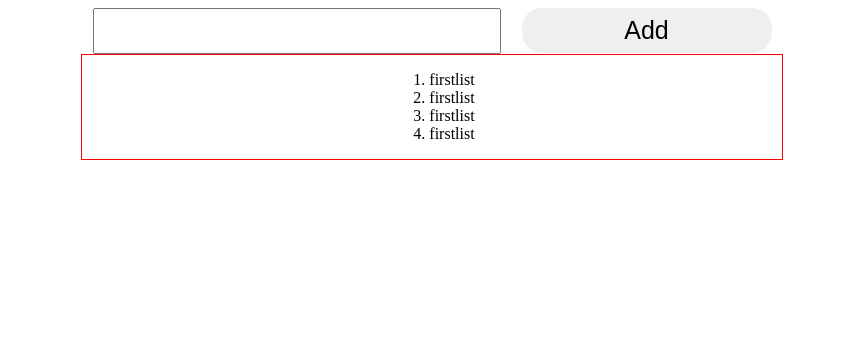
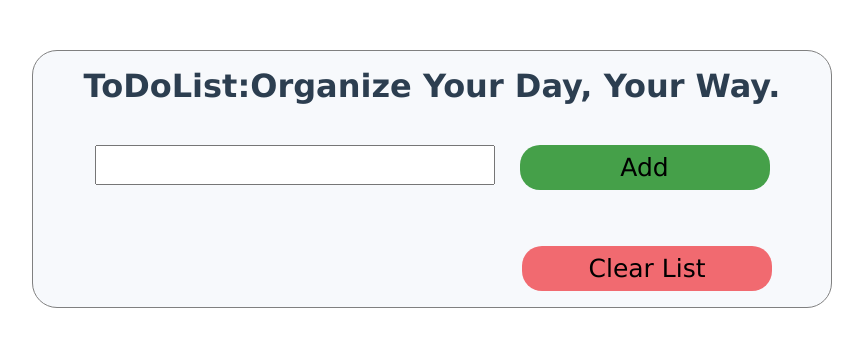
Before and after one commit to sk-adi/jsProjects, a plain HTML site: page ToDoList/index.html in a window 1280 px wide. Shown: the whole page, without its empty margins (208-1071 px from the left). Drawn offline with Linux system fonts and the light colour scheme.

Commit message:
completed basic version of my todolist project

```diff
--- a/ToDoList/index.html
+++ b/ToDoList/index.html
@@ -10,6 +10,9 @@
 
 <body>
     <div class="container">
+        <div class="heading">
+            <h1>ToDoList:Organize Your Day, Your Way.</h1>
+        </div>
         <div class="addItem">
             <div class="inputarea">
                 <input type="text" name="enter item" id="item">
@@ -19,12 +22,11 @@
             </div>
         </div>
         <div class="list">
-            <ul>
-                <li>firstlist</li>
-                <li>firstlist</li>
-                <li>firstlist</li>
-                <li>firstlist</li>
+            <ul id="thelist">
             </ul>
+        </div>
+        <div class="clear">
+            <button id="clearList">Clear List</button>
         </div>
         <script src="script.js"></script>
     </div>
--- a/ToDoList/script.js
+++ b/ToDoList/script.js
@@ -1,12 +1,43 @@
-const item=document.getElementById('item')
-const add=document.getElementById('add')
+const item = document.getElementById('item')
+const add = document.getElementById('add')
+const clearList=document.getElementById("clearList")
+const thelist=document.getElementById("thelist")
 
-let myList=[]
-add.addEventListener("click",()=>{
-    addeditem=item.value
+
+const myList = []
+add.addEventListener("click", () => {
+    addeditem = item.value
     myList.push(addeditem)
-    alert(addeditem)
     console.log(addeditem)
+    addingelement()
 })
 
-console.log(myList)
+
+function addingelement(){
+
+    const parel = document.getElementById('thelist')
+    let newel = document.createElement('li')
+    newel.textContent=myList.at(-1).trim()
+    parel.append(newel)
+    item.value=''
+
+}
+
+
+clearList.addEventListener('click',()=>{
+    while (thelist.firstChild){
+        thelist.removeChild(thelist.firstChild)
+    }
+
+    myList=[]
+})
+
+
+document.addEventListener('keydown',(event)=>{
+    if(event.key==='Enter'){
+        addeditem = item.value
+        myList.push(addeditem)
+        console.log(addeditem)
+        addingelement()
+    }
+})
--- a/ToDoList/style.css
+++ b/ToDoList/style.css
@@ -1,3 +1,30 @@
+*{
+    margin: 0;
+    padding: 0;
+    box-sizing: border-box;
+
+}
+
+.container{
+    margin-top: 50px;
+
+    margin-left: auto;
+    margin-right: auto;
+    width: 800px;
+    height: auto;
+    border-radius: 25px;
+    border: 1px solid grey;
+    background-color: #F7F9FC;
+    font-family: 'Lucida Sans', 'Lucida Sans Regular', 'Lucida Grande', 'Lucida Sans Unicode', Geneva, Verdana, sans-serif;
+}
+
+.heading{
+    text-align: center;
+    color: #2C3E50 ;
+    margin-bottom: 2.5rem;
+    margin-top: 1rem;
+}
+
 .addItem{
     display: flex;
     justify-content: space-around;
@@ -5,6 +32,7 @@
     width: 700px;
     margin-left: auto;
     margin-right: auto;
+
 }
 
 #add{
@@ -13,6 +41,10 @@
     border-radius: 20px;
     border: none;
     font-size: 25px;
+    background-color: #45A049;
+    color: black;
+    font-family: 'Lucida Sans', 'Lucida Sans Regular', 'Lucida Grande', 'Lucida Sans Unicode', Geneva, Verdana, sans-serif;
+
 }
 
 #item{
@@ -20,15 +52,46 @@
     height: 40px;
 }
 
+
 .list{
     display: flex;
-    justify-content: center;
-    width: 700px;
+    justify-content: left;
+    width: 600px;
     margin-left: auto;
     margin-right: auto;
-    border: 1px solid red;
+    color: black;
 }
+
+.thelist{
+    width: 700px;
+}
+
 
 ul{
     list-style-type: decimal;
 }
+
+
+.clear{
+    display: flex;
+    justify-content: end;
+    align-items: end;
+    width: 700px;
+    margin-left: auto;
+    margin-right: auto;
+    padding-right: 10px;
+    margin-top: 3.5rem;
+    margin-bottom: 1rem;
+}
+
+#clearList{
+    width: 250px;
+    height: 45px;
+    border-radius: 20px;
+    border: none;
+    font-size: 25px;
+    background-color: #F16A70 ;
+    color: black;
+    font-family: 'Lucida Sans', 'Lucida Sans Regular', 'Lucida Grande', 'Lucida Sans Unicode', Geneva, Verdana, sans-serif;
+
+}
```
